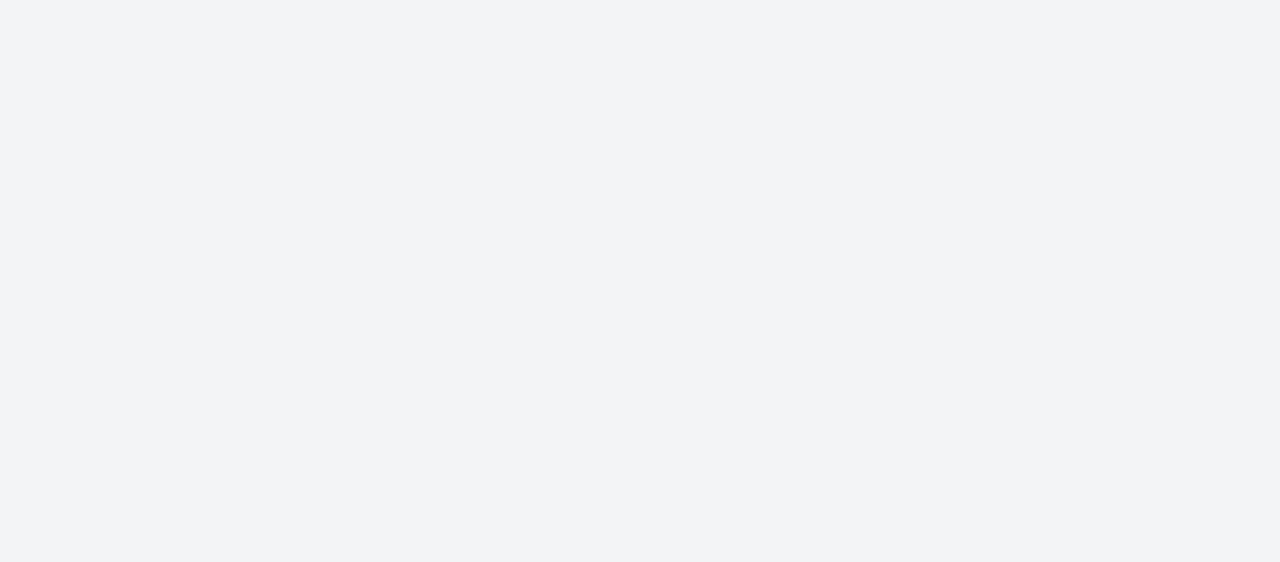
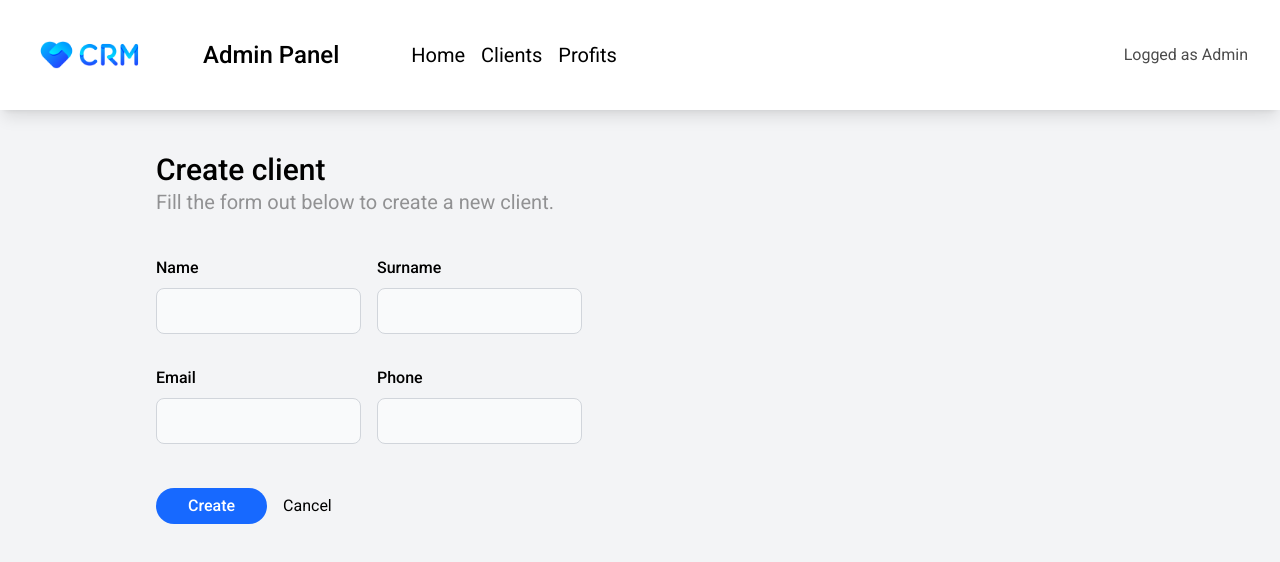
Before and after one commit to Diounata/lunardev-frontend-test, a Next.js app: page /clients/create in a window 1280 px wide. Before the commit this address had no page. Shown: the top 562 px of the page. Built offline with nearby package versions, Linux system fonts and the light colour scheme.

Commit message:
feat: add ClientForm component

```diff
--- /dev/null
+++ b/src/app/clients/create/page.tsx
@@ -0,0 +1,11 @@
+'use client'
+
+import { useForm } from 'react-hook-form'
+
+import { ClientForm } from '@/features/clients/components/client-form'
+
+export default function CreateClient() {
+  const form = useForm()
+
+  return <ClientForm type="create" form={form} onSubmit={() => {}} />
+}
--- a/src/components/button.tsx
+++ b/src/components/button.tsx
@@ -2,10 +2,10 @@ import { ButtonHTMLAttributes } from 'react'
 
 interface Props extends ButtonHTMLAttributes<any> {}
 
-export function Button({ children, ...props }: Props) {
+export function Button({ children, className, ...props }: Props) {
   return (
     <button
-      className="flex items-center gap-2 px-8 py-1 bg-[#1769FF] rounded-full text-white text-sm font-medium hover:brightness-[0.85] active:brightness-[0.85] ease-in duration-300 md:text-base md:py-2"
+      className={`flex items-center gap-2 px-8 py-1 bg-[#1769FF] rounded-full text-white text-sm font-medium hover:brightness-[0.85] active:brightness-[0.85] ease-in duration-300 md:text-base md:py-2 ${className}`}
       {...props}
     >
       {children}
--- a/src/components/input.tsx
+++ b/src/components/input.tsx
@@ -23,7 +23,7 @@ export function Input({ label, name, ...props }: Props) {
         type="text"
         name={name}
         id={name}
-        className={`bg-gray-50 border border-gray-300 text-base rounded-lg focus:ring-blue-500 focus:border-blue-500 block w-full p-2.5 outline-none ${
+        className={`bg-gray-50 border border-gray-300 text-base rounded-lg focus:ring-primary focus:border-primary block w-full p-2.5 outline-none ${
           error && 'bg-red-50 border-red-500 text-red-900 placeholder-red-700 focus:ring-red-500 focus:border-red-500'
         }`}
         {...props}
--- /dev/null
+++ b/src/features/clients/components/client-form.tsx
@@ -0,0 +1,51 @@
+import { FormProvider, SubmitHandler, UseFormReturn } from 'react-hook-form'
+
+import { Button } from '@/components/button'
+import { Input } from '@/components/input'
+import { TextButton } from '@/components/text-button'
+
+interface Props {
+  type: 'create' | 'update'
+  form: UseFormReturn<any>
+  onSubmit: SubmitHandler<any>
+}
+
+export function ClientForm({ type, form, onSubmit }: Props) {
+  const type_message = type === 'create' ? 'Create' : 'Update'
+
+  return (
+    <FormProvider {...form}>
+      <div className="flex flex-col gap-10">
+        <header className="flex flex-col">
+          <h1 className="text-3xl font-medium">{type_message} client</h1>
+
+          <p className="text-xl font-normal opacity-40">
+            Fill the form out below to {type_message.toLowerCase()} {type === 'create' ? 'a new' : 'this'} client.
+          </p>
+        </header>
+
+        <form onSubmit={form.handleSubmit(onSubmit)} className="flex flex-col gap-11">
+          <div>
+            <section className="flex flex-col gap-4 mb-4 md:flex-row md:mb-8">
+              <Input label="Name" name="name" />
+              <Input label="Surname" name="surname" />
+            </section>
+
+            <section className="flex flex-col gap-4 md:flex-row">
+              <Input label="Email" name="email" type="email" />
+              <Input label="Phone" name="phone" />
+            </section>
+          </div>
+
+          <div className="flex gap-4">
+            <Button type="submit" className="h-9">
+              {type_message}
+            </Button>
+
+            <TextButton>Cancel</TextButton>
+          </div>
+        </form>
+      </div>
+    </FormProvider>
+  )
+}
```
